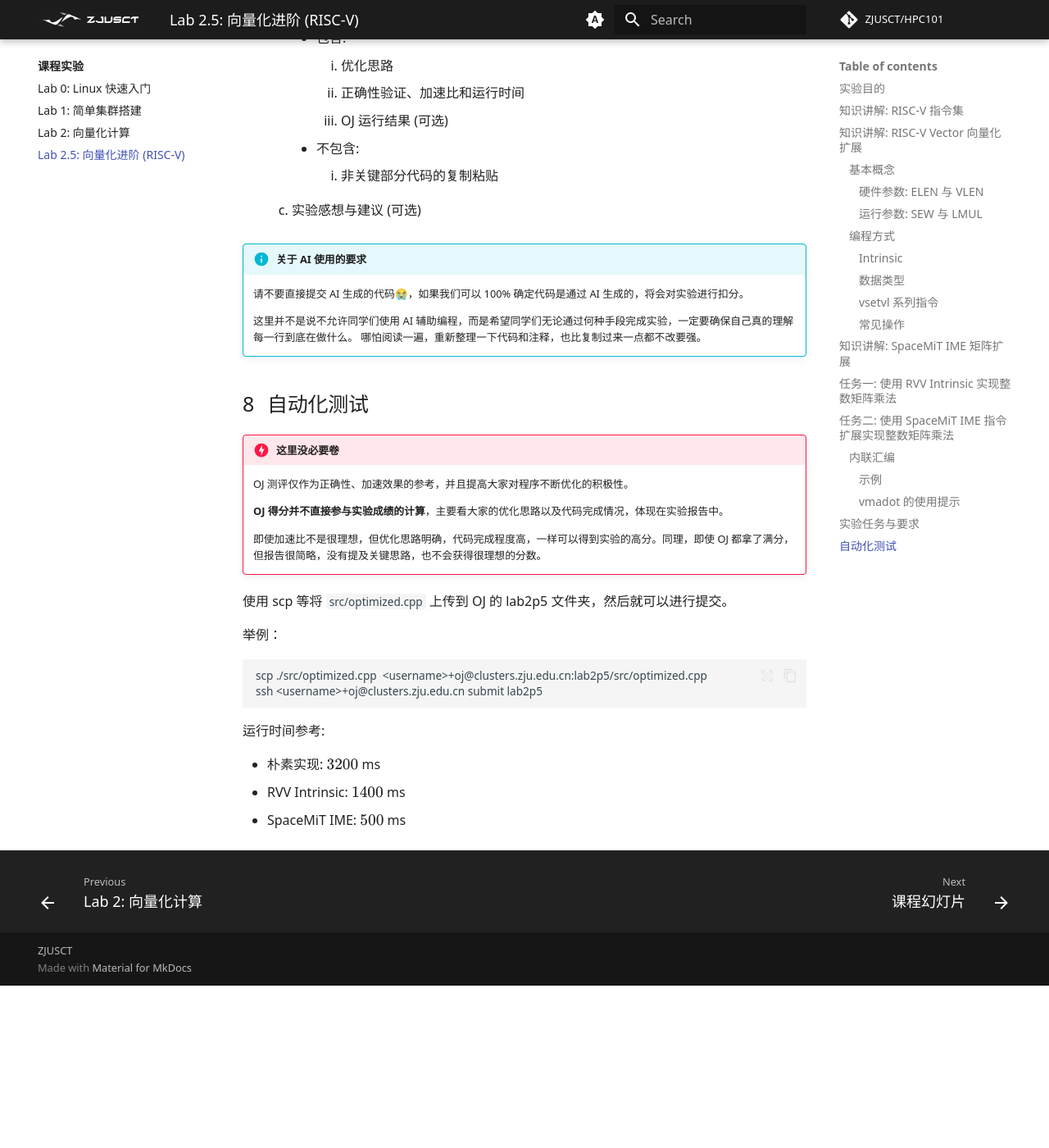
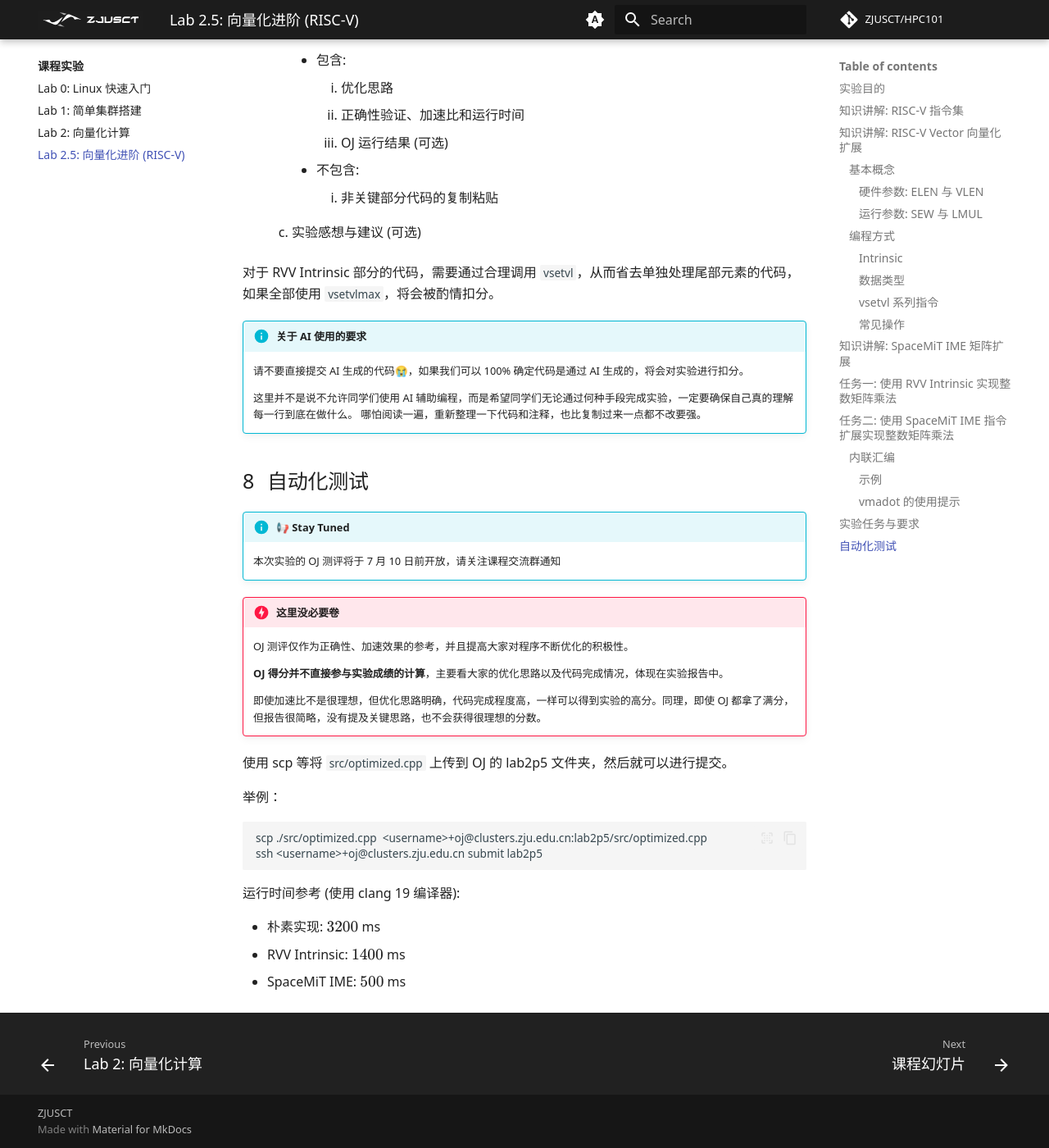
Before and after one commit to wys917/HPC101, an MkDocs documentation site: the page built from docs/lab/Lab2.5-RISC-V/index.md, in a window 1280 px wide and 1400 px high, scrolled down 14400 px. Shown: the whole window at 82% size. Built offline with MkDocs 1.6.1 and Material for MkDocs 9.7.7, drawn with Linux system fonts in a browser that asks for light colours; some web fonts are replaced; comment, search, counter and statistics services are not loaded; before the commit the page ends 15602 px from its top, so only the background shows below that; some of the changed text lies outside the part shown.

Commit message:
chore: add OJ announcement, fix typo

````diff
--- a/docs/lab/Lab2.5-RISC-V/index.md
+++ b/docs/lab/Lab2.5-RISC-V/index.md
@@ -19,7 +19,7 @@
 
     这些开发板与超算队维护的 x86-64 节点一样，位于 510 机房，并接入了自动化构建的 Linux rootfs，以及 Slurm 集群调度，与 x86-64 节点共享家目录文件。它们的节点编号是 `rv00`-`rv03`, 位于 Slurm 的 `riscv` 分区。
 
-    本实截止后，这些节点也会继续面向同学们开放，欢迎大家积极体验！
+    本实验截止后，这些节点也会继续面向同学们开放，欢迎大家积极体验！
 
 ## 实验目的
 
@@ -434,6 +434,7 @@ vmadotus v2, v0, v1\n             // 进行矩阵乘法
     1. 上面的代码只能指导你实现一个朴素的基于`vmadot` 的实现，但达到最高性能，需要同学们自行探索并修改。请务必注意 `vsetvli` 指令的使用方法。
         - 开发板的内存带宽非常有限，因此需要特别注意访存操作的效率
     1. `vmadotus` 的输出是 `vint32m2_t` 类型，比如如果目的寄存器是 `v2`, 那么 `v2` 和 `v3` 都会被使用。
+    1. 手写汇编时，编译器不会自动进行寄存器分配，可以尝试封装多个 `vmadotus` 函数，避免寄存器冲突。
 
 ## 实验任务与要求
 
@@ -470,6 +471,8 @@ vmadotus v2, v0, v1\n             // 进行矩阵乘法
             1. 非关键部分代码的复制粘贴
     3. 实验感想与建议 (可选)
 
+对于 RVV Intrinsic 部分的代码，需要通过合理调用 `vsetvl`，从而省去单独处理尾部元素的代码，如果全部使用 `vsetvlmax`，将会被酌情扣分。
+
 !!! info "关于 AI 使用的要求"
 
     请不要直接提交 AI 生成的代码😭，如果我们可以 100% 确定代码是通过 AI 生成的，将会对实验进行扣分。
@@ -478,6 +481,10 @@ vmadotus v2, v0, v1\n             // 进行矩阵乘法
     哪怕阅读一遍，重新整理一下代码和注释，也比复制过来一点都不改要强。
 
 ## 自动化测试
+
+!!! info "📢 Stay Tuned"
+
+    本次实验的 OJ 测评将于 7 月 10 日前开放，请关注课程交流群通知
 
 !!! danger "这里没必要卷"
 
@@ -495,7 +502,7 @@ scp ./src/optimized.cpp  <username>+oj@clusters.zju.edu.cn:lab2p5/src/optimized.
 ssh <username>+oj@clusters.zju.edu.cn submit lab2p5
 ```
 
-运行时间参考:
+运行时间参考 (使用 clang 19 编译器):
 
 - 朴素实现: $3200$ ms
 - RVV Intrinsic: $1400$ ms
````
